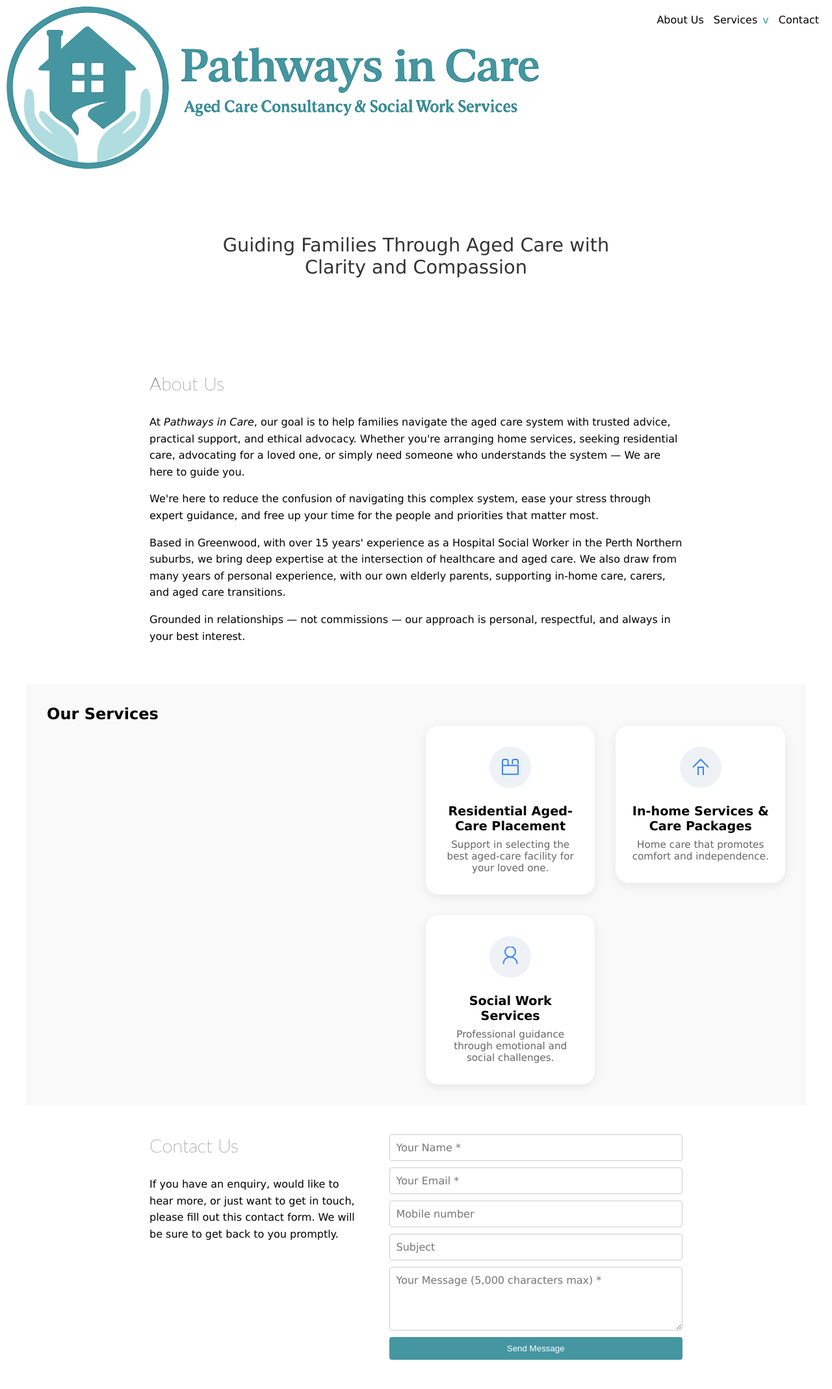
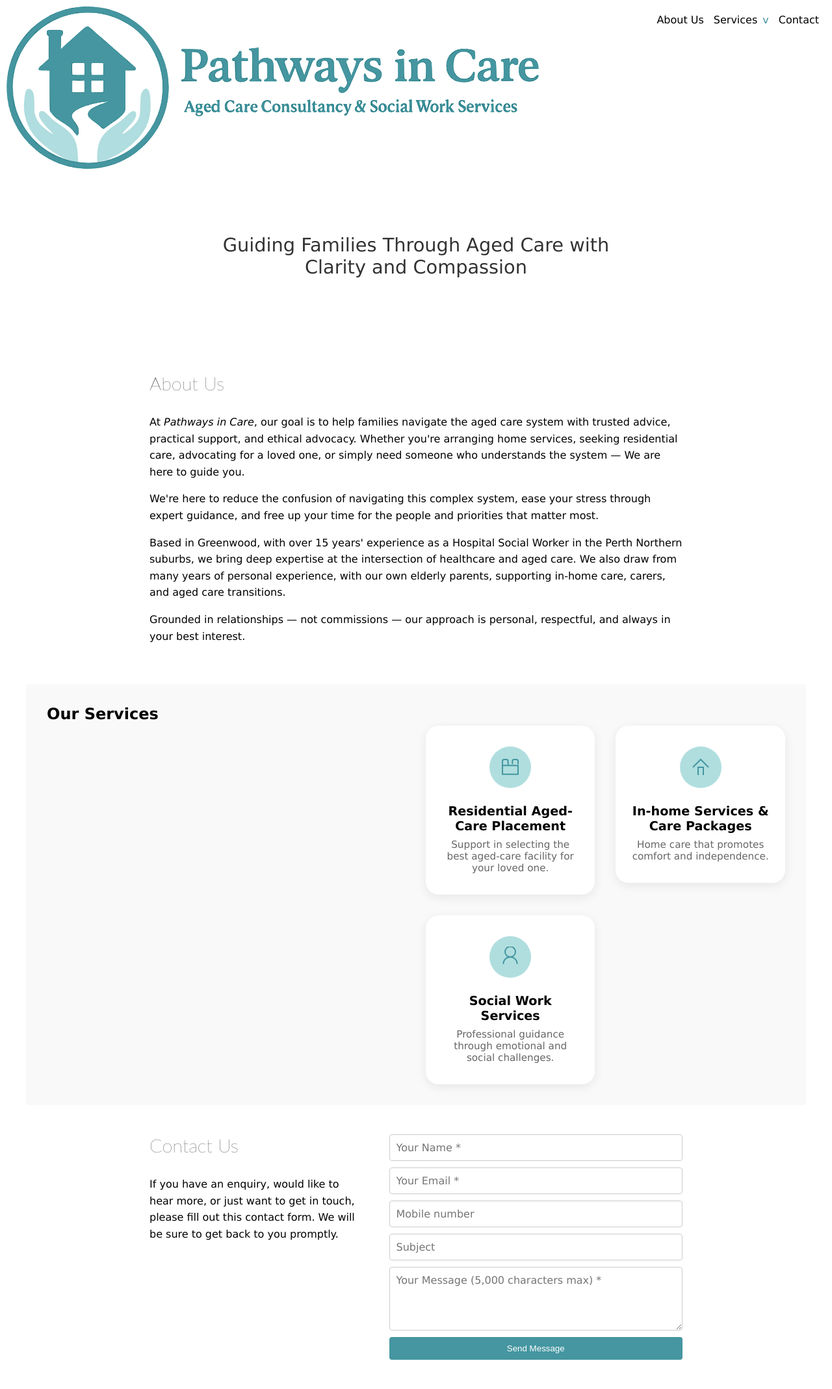
Before and after one commit to dmholyday/pathwaysincare-web, a Jekyll site: the page built from index.html, in a window 1280 px wide. Shown: the whole page at 65% size. Built offline with Jekyll 4.4.1, drawn with Linux system fonts in a browser that asks for light colours.

Commit message:
draft idea. lucid css icons. color change.

```diff
--- a/assets/style.css
+++ b/assets/style.css
@@ -341,7 +341,7 @@ body {
       width: 64px;
       height: 64px;
       border-radius: 50%;
-      background-color: #eef2f7;
+      background-color: #b0dedf;
       display: flex;
       align-items: center;
       justify-content: center;
@@ -351,7 +351,7 @@ body {
     .icon-wrapper svg {
       width: 32px;
       height: 32px;
-      stroke: #3b82f6;
+      stroke: #4496a0;
     }
 
     .service-card h3 {
```
